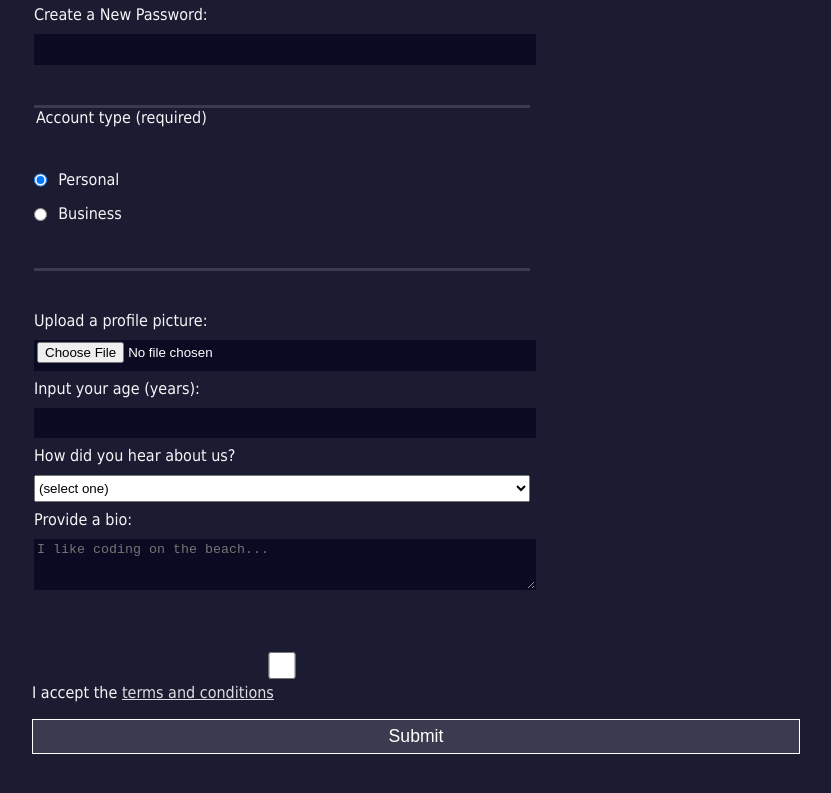
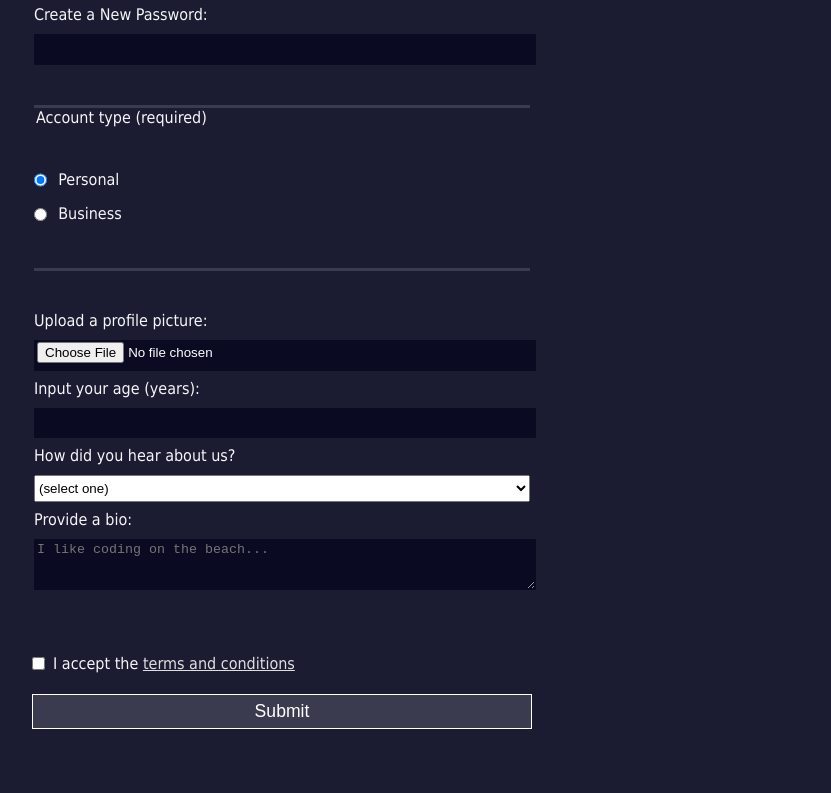
Before and after one commit to majimba/Responsive-Web-Design, a plain HTML site: page building_registration_form/index.html in a window 1280 px wide. Shown: the part 375-1168 px from the top of the page, without its empty margins (358-1189 px from the left). Drawn offline with Linux system fonts and the light colour scheme.

Commit message:
Improve registration form: fix submit button sizing and checkbox alignment for better UX

```diff
--- a/building_registration_form/index.html
+++ b/building_registration_form/index.html
@@ -38,7 +38,8 @@
         </label>
       </fieldset>
       <label for="terms-and-conditions">
-        <input id="terms-and-conditions" type="checkbox" required name="terms-and-conditions" /> I accept the <a href="https://www.freecodecamp.org/news/terms-of-service/">terms and conditions</a>
+        <input id="terms-and-conditions" type="checkbox" required name="terms-and-conditions" />
+        <span>I accept the <a href="https://www.freecodecamp.org/news/terms-of-service/">terms and conditions</a></span>
       </label>
       <input type="submit" value="Submit" />
     </form>
--- a/building_registration_form/styles.css
+++ b/building_registration_form/styles.css
@@ -49,14 +49,14 @@ input, textarea {
     color: #ffffff;
 }
 input[type="submit"] {
-    display:block;
-    width: 60vw;
-    margin: 1em auto 1em auto;
+    display: block;
+    width: 100%;
+    margin: 1em auto;
     height: 2em;
     font-size: 1.1rem;
     background-color: #3b3b4f;
     border-color: white;
-    min-width: 300px;
+    cursor: pointer;
 }
 input[type="file"] {
     padding: 1px 2px;
@@ -64,3 +64,16 @@ input[type="file"] {
 a {
     color: #dfdfe2;
 }
+
+/* Fix for terms and conditions checkbox alignment */
+label[for="terms-and-conditions"] {
+    display: flex;
+    align-items: center;
+    gap: 0.5em;
+    margin: 1em 0;
+}
+
+label[for="terms-and-conditions"] input[type="checkbox"] {
+    width: unset;
+    margin: 0;
+}
```
